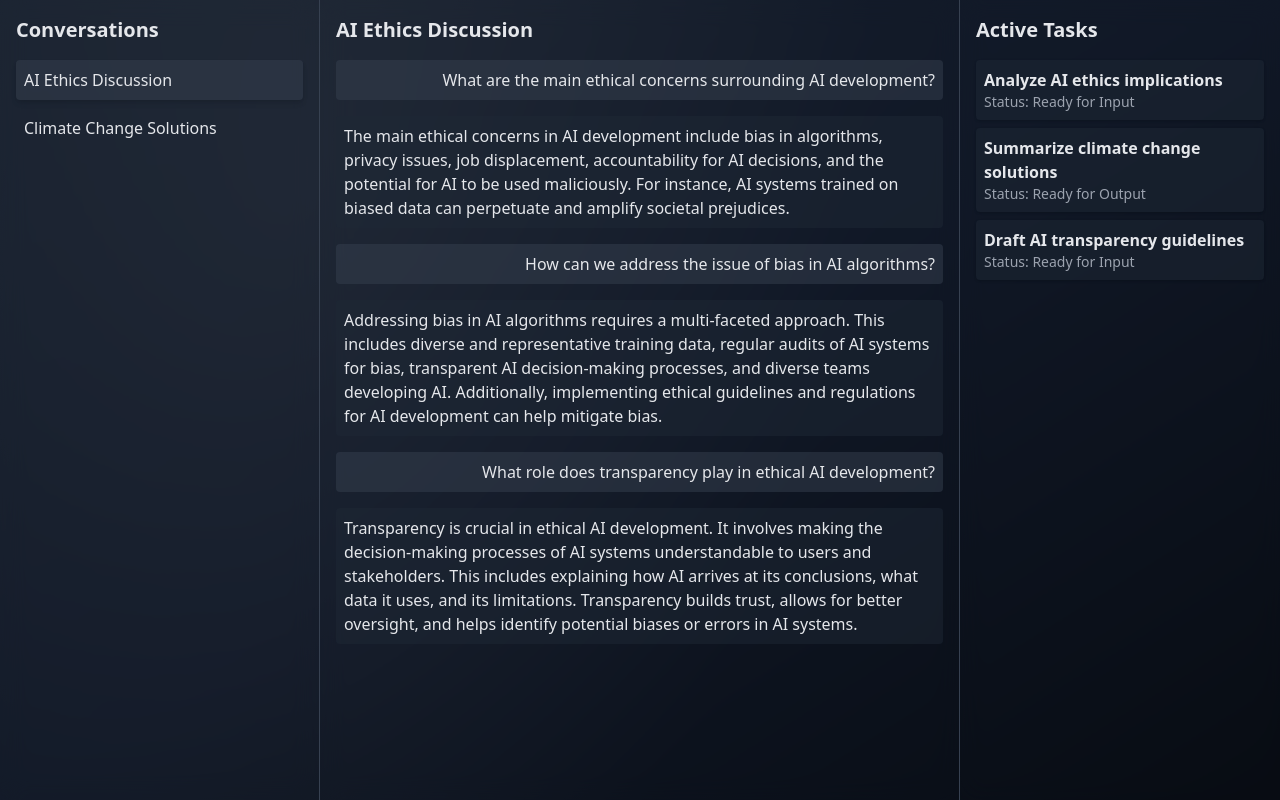
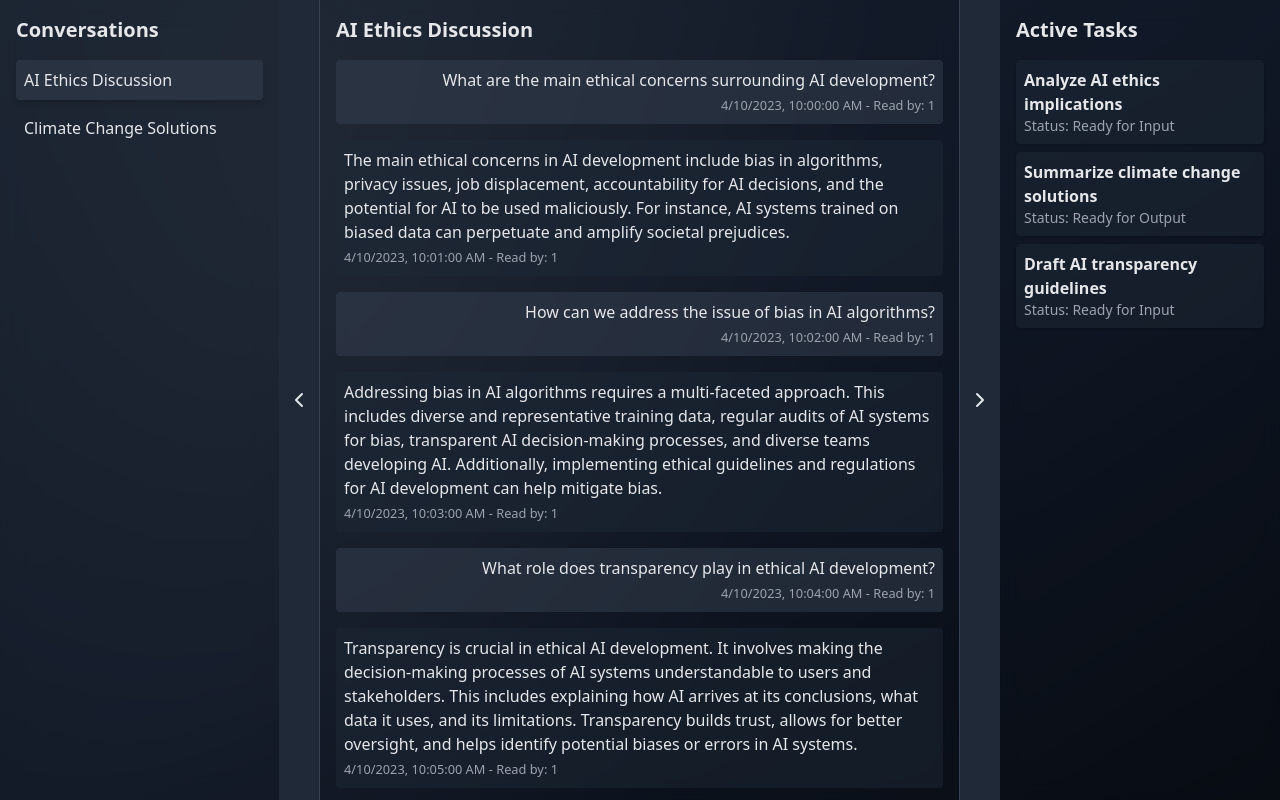
Before and after one commit to JacobFV/chat-task-wizard, a React (Vite) app: page / in a window 1280 px wide. Built offline with nearby package versions, Linux system fonts and the light colour scheme.

Commit message:
Enhance message structure and UI
- Add fields to messages: author, timestamp, chatId, and readByIds.
- Implement a central message log for all messages.
- Introduce collapse icons for the left and right panes.
[skip gpt_engineer]

```diff
--- a/src/components/ConversationView.jsx
+++ b/src/components/ConversationView.jsx
@@ -1,21 +1,31 @@
 import React from 'react';
+import { addMessage } from '../utils/messageLog';
 
 const ConversationView = ({ conversation }) => {
+  const handleNewMessage = (newMessage) => {
+    addMessage(newMessage);
+    // Add logic here to update the conversation state
+  };
+
   return (
     <div className="bg-gray-900/50 backdrop-blur-md p-4 h-screen overflow-y-auto">
       <h2 className="text-xl font-bold mb-4 text-gray-200">{conversation.title}</h2>
       <div className="space-y-4">
-        {conversation.messages.map((message, index) => (
+        {conversation.messages.map((message) => (
           <div
-            key={index}
+            key={message.id}
             className={`p-2 rounded ${
-              message.sender === 'user' ? 'bg-gray-700/50 text-right' : 'bg-gray-800/50'
+              message.author === 'user' ? 'bg-gray-700/50 text-right' : 'bg-gray-800/50'
             }`}
           >
             <p>{message.content}</p>
+            <small className="text-gray-400">
+              {new Date(message.timestamp).toLocaleString()} - Read by: {message.readByIds.length}
+            </small>
           </div>
         ))}
       </div>
+      {/* Add a form or input field here to send new messages */}
     </div>
   );
 };
--- a/src/pages/Index.jsx
+++ b/src/pages/Index.jsx
@@ -3,6 +3,7 @@ import ConversationList from '../components/ConversationList';
 import ConversationView from '../components/ConversationView';
 import TaskList from '../components/TaskList';
 import { TaskProvider } from '../contexts/TaskContext';
+import { ChevronLeftIcon, ChevronRightIcon } from 'lucide-react';
 
 const Index = () => {
   const [conversations, setConversations] = useState([
@@ -10,29 +11,34 @@ const Index = () => {
       id: 1,
       title: 'AI Ethics Discussion',
       messages: [
-        { sender: 'user', content: 'What are the main ethical concerns surrounding AI development?' },
-        { sender: 'ai', content: 'The main ethical concerns in AI development include bias in algorithms, privacy issues, job displacement, accountability for AI decisions, and the potential for AI to be used maliciously. For instance, AI systems trained on biased data can perpetuate and amplify societal prejudices.' },
-        { sender: 'user', content: 'How can we address the issue of bias in AI algorithms?' },
-        { sender: 'ai', content: 'Addressing bias in AI algorithms requires a multi-faceted approach. This includes diverse and representative training data, regular audits of AI systems for bias, transparent AI decision-making processes, and diverse teams developing AI. Additionally, implementing ethical guidelines and regulations for AI development can help mitigate bias.' },
-        { sender: 'user', content: 'What role does transparency play in ethical AI development?' },
-        { sender: 'ai', content: 'Transparency is crucial in ethical AI development. It involves making the decision-making processes of AI systems understandable to users and stakeholders. This includes explaining how AI arrives at its conclusions, what data it uses, and its limitations. Transparency builds trust, allows for better oversight, and helps identify potential biases or errors in AI systems.' },
+        { id: 1, author: 'user', content: 'What are the main ethical concerns surrounding AI development?', timestamp: '2023-04-10T10:00:00Z', chatId: 1, readByIds: [1] },
+        { id: 2, author: 'ai', content: 'The main ethical concerns in AI development include bias in algorithms, privacy issues, job displacement, accountability for AI decisions, and the potential for AI to be used maliciously. For instance, AI systems trained on biased data can perpetuate and amplify societal prejudices.', timestamp: '2023-04-10T10:01:00Z', chatId: 1, readByIds: [1] },
+        { id: 3, author: 'user', content: 'How can we address the issue of bias in AI algorithms?', timestamp: '2023-04-10T10:02:00Z', chatId: 1, readByIds: [1] },
+        { id: 4, author: 'ai', content: 'Addressing bias in AI algorithms requires a multi-faceted approach. This includes diverse and representative training data, regular audits of AI systems for bias, transparent AI decision-making processes, and diverse teams developing AI. Additionally, implementing ethical guidelines and regulations for AI development can help mitigate bias.', timestamp: '2023-04-10T10:03:00Z', chatId: 1, readByIds: [1] },
+        { id: 5, author: 'user', content: 'What role does transparency play in ethical AI development?', timestamp: '2023-04-10T10:04:00Z', chatId: 1, readByIds: [1] },
+        { id: 6, author: 'ai', content: 'Transparency is crucial in ethical AI development. It involves making the decision-making processes of AI systems understandable to users and stakeholders. This includes explaining how AI arrives at its conclusions, what data it uses, and its limitations. Transparency builds trust, allows for better oversight, and helps identify potential biases or errors in AI systems.', timestamp: '2023-04-10T10:05:00Z', chatId: 1, readByIds: [1] },
       ],
     },
     {
       id: 2,
       title: 'Climate Change Solutions',
       messages: [
-        { sender: 'user', content: 'What are some innovative technologies being developed to combat climate change?' },
-        { sender: 'ai', content: 'Several innovative technologies are being developed to combat climate change. These include: 1) Direct Air Capture (DAC) systems that remove CO2 directly from the atmosphere. 2) Advanced energy storage solutions like solid-state batteries to support renewable energy integration. 3) Green hydrogen production for clean fuel alternatives. 4) Vertical farming and lab-grown meat to reduce agricultural emissions. 5) Enhanced weathering techniques to accelerate natural CO2 absorption processes.' },
-        { sender: 'user', content: 'How effective is reforestation as a climate change mitigation strategy?' },
-        { sender: 'ai', content: 'Reforestation is considered an effective climate change mitigation strategy. Trees act as natural carbon sinks, absorbing CO2 from the atmosphere. Studies suggest that global reforestation could capture up to 205 gigatons of carbon, about two-thirds of human-made carbon emissions. However, it\'s important to note that reforestation alone isn\'t sufficient to combat climate change and should be part of a broader strategy including emissions reduction and other mitigation efforts.' },
-        { sender: 'user', content: 'What role can individuals play in combating climate change?' },
-        { sender: 'ai', content: 'Individuals can play a significant role in combating climate change through various actions: 1) Reducing energy consumption at home and opting for renewable energy sources. 2) Choosing sustainable transportation options like walking, cycling, or using public transit. 3) Adopting a more plant-based diet to reduce the carbon footprint of food consumption. 4) Practicing responsible consumption and reducing waste. 5) Supporting and voting for policies and leaders committed to climate action. 6) Educating others and participating in community initiatives for sustainability.' },
+        { id: 7, author: 'user', content: 'What are some innovative technologies being developed to combat climate change?', timestamp: '2023-04-11T14:00:00Z', chatId: 2, readByIds: [1] },
+        { id: 8, author: 'ai', content: 'Several innovative technologies are being developed to combat climate change. These include: 1) Direct Air Capture (DAC) systems that remove CO2 directly from the atmosphere. 2) Advanced energy storage solutions like solid-state batteries to support renewable energy integration. 3) Green hydrogen production for clean fuel alternatives. 4) Vertical farming and lab-grown meat to reduce agricultural emissions. 5) Enhanced weathering techniques to accelerate natural CO2 absorption processes.', timestamp: '2023-04-11T14:01:00Z', chatId: 2, readByIds: [1] },
+        { id: 9, author: 'user', content: 'How effective is reforestation as a climate change mitigation strategy?', timestamp: '2023-04-11T14:02:00Z', chatId: 2, readByIds: [1] },
+        { id: 10, author: 'ai', content: 'Reforestation is considered an effective climate change mitigation strategy. Trees act as natural carbon sinks, absorbing CO2 from the atmosphere. Studies suggest that global reforestation could capture up to 205 gigatons of carbon, about two-thirds of human-made carbon emissions. However, it\'s important to note that reforestation alone isn\'t sufficient to combat climate change and should be part of a broader strategy including emissions reduction and other mitigation efforts.', timestamp: '2023-04-11T14:03:00Z', chatId: 2, readByIds: [1] },
+        { id: 11, author: 'user', content: 'What role can individuals play in combating climate change?', timestamp: '2023-04-11T14:04:00Z', chatId: 2, readByIds: [1] },
+        { id: 12, author: 'ai', content: 'Individuals can play a significant role in combating climate change through various actions: 1) Reducing energy consumption at home and opting for renewable energy sources. 2) Choosing sustainable transportation options like walking, cycling, or using public transit. 3) Adopting a more plant-based diet to reduce the carbon footprint of food consumption. 4) Practicing responsible consumption and reducing waste. 5) Supporting and voting for policies and leaders committed to climate action. 6) Educating others and participating in community initiatives for sustainability.', timestamp: '2023-04-11T14:05:00Z', chatId: 2, readByIds: [1] },
       ],
     },
   ]);
 
   const [activeConversation, setActiveConversation] = useState(conversations[0]);
+  const [leftPaneCollapsed, setLeftPaneCollapsed] = useState(false);
+  const [rightPaneCollapsed, setRightPaneCollapsed] = useState(false);
+
+  const toggleLeftPane = () => setLeftPaneCollapsed(!leftPaneCollapsed);
+  const toggleRightPane = () => setRightPaneCollapsed(!rightPaneCollapsed);
 
   return (
     <TaskProvider>
@@ -41,18 +47,28 @@ const Index = () => {
           <div className="shimmer"></div>
         </div>
         <div className="flex w-full h-full relative z-10">
-          <div className="w-1/4 border-r border-gray-700">
+          <div className={`transition-all duration-300 ${leftPaneCollapsed ? 'w-12' : 'w-1/4'} border-r border-gray-700 flex`}>
+            <div className={`flex-grow overflow-hidden ${leftPaneCollapsed ? 'hidden' : 'block'}`}>
               <ConversationList
                 conversations={conversations}
                 activeConversation={activeConversation}
                 setActiveConversation={setActiveConversation}
               />
             </div>
-          <div className="w-1/2 border-r border-gray-700">
+            <button onClick={toggleLeftPane} className="p-2 bg-gray-800 hover:bg-gray-700 transition-colors">
+              {leftPaneCollapsed ? <ChevronRightIcon /> : <ChevronLeftIcon />}
+            </button>
+          </div>
+          <div className={`transition-all duration-300 ${leftPaneCollapsed && rightPaneCollapsed ? 'w-full' : 'w-1/2'} border-r border-gray-700`}>
             <ConversationView conversation={activeConversation} />
           </div>
-          <div className="w-1/4">
+          <div className={`transition-all duration-300 ${rightPaneCollapsed ? 'w-12' : 'w-1/4'} flex`}>
+            <button onClick={toggleRightPane} className="p-2 bg-gray-800 hover:bg-gray-700 transition-colors">
+              {rightPaneCollapsed ? <ChevronLeftIcon /> : <ChevronRightIcon />}
+            </button>
+            <div className={`flex-grow overflow-hidden ${rightPaneCollapsed ? 'hidden' : 'block'}`}>
               <TaskList />
+            </div>
           </div>
         </div>
       </div>
--- /dev/null
+++ b/src/utils/messageLog.js
@@ -0,0 +1,11 @@
+// Central message log
+const messageLog = [];
+
+export const addMessage = (message) => {
+  messageLog.push(message);
+  console.log('New message added to log:', message);
+};
+
+export const getMessageLog = () => {
+  return messageLog;
+};
```
Lines whose indentation alone changed are shown as unchanged.
